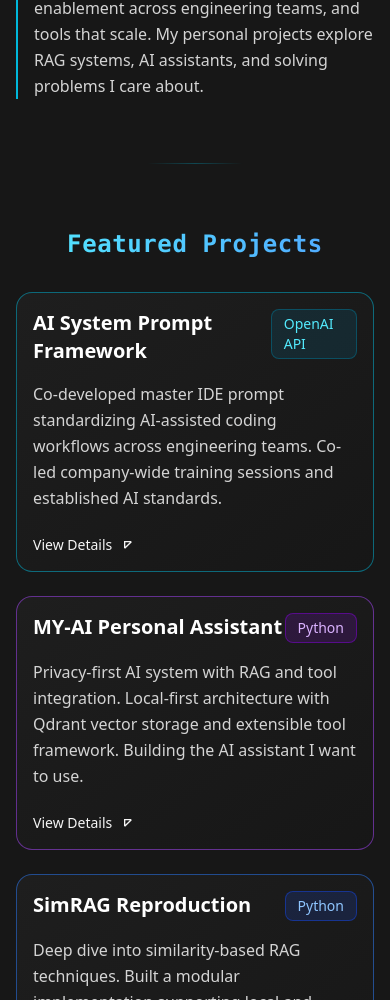
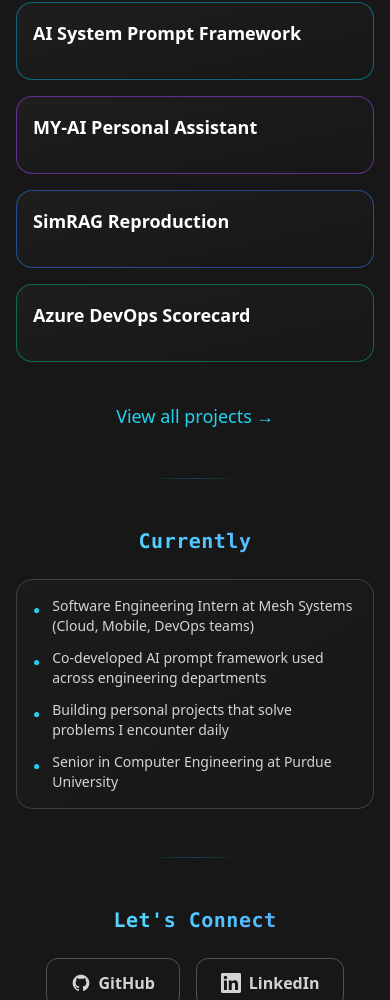
Before and after one commit to tharpep/portfolio, a Next.js app: page / in a window 390 px wide. Shown: the part 1000-2000 px from the top of the page. Built offline with nearby package versions, Linux system fonts and the light colour scheme.

Commit message:
home page mobile improvements

```diff
--- a/src/app/page.tsx
+++ b/src/app/page.tsx
@@ -61,15 +61,15 @@ export default function Home() {
       </section>
 
       {/* Subtle Divider */}
-      <div id="divider" className="w-24 h-px bg-gradient-to-r from-transparent via-cyan-500/30 to-transparent mx-auto mb-16 scroll-mt-20"></div>
+      <div id="divider" className="w-24 h-px bg-gradient-to-r from-transparent via-cyan-500/30 to-transparent mx-auto mb-12 md:mb-16 scroll-mt-20"></div>
 
       {/* Main Content Section */}
       <div id="content" className="relative px-4 sm:px-8 md:px-16 lg:px-32 pb-16">
 
       {/* ─────────── Brief Story ─────────── */}
       <ScrollFadeIn>
-        <section className="text-center mb-16 max-w-4xl mx-auto">
-          <p className="text-base sm:text-lg text-neutral-300 leading-relaxed border-l-2 border-cyan-500 pl-4 sm:pl-6 text-left">
+        <section className="text-center mb-12 md:mb-16 max-w-4xl mx-auto">
+          <p className="hidden md:block text-base sm:text-lg text-neutral-300 leading-relaxed border-l-2 border-cyan-500 pl-4 sm:pl-6 text-left">
             I build full-stack applications and integrate AI into production environments.
             In industry, I&apos;ve worked on cloud automation, AI enablement across engineering
             teams, and tools that scale. My personal projects explore RAG systems, AI assistants,
@@ -79,15 +79,15 @@ export default function Home() {
       </ScrollFadeIn>
 
       {/* Subtle Divider */}
-      <div className="w-24 h-px bg-gradient-to-r from-transparent via-cyan-500/30 to-transparent mx-auto mb-16"></div>
+      <div className="w-24 h-px bg-gradient-to-r from-transparent via-cyan-500/30 to-transparent mx-auto mb-12 md:mb-16"></div>
 
       {/* ─────────── Featured Projects ─────────── */}
       <ScrollFadeIn delay={100}>
-        <section className="mb-16">
-        <h2 className="text-2xl sm:text-3xl md:text-4xl font-bold font-mono tracking-wide text-transparent bg-clip-text bg-gradient-to-r from-cyan-300 to-blue-400 mb-8 text-center">
+        <section className="mb-12 md:mb-16">
+        <h2 className="text-xl sm:text-2xl md:text-4xl font-bold font-mono tracking-wide text-transparent bg-clip-text bg-gradient-to-r from-cyan-300 to-blue-400 mb-6 md:mb-8 text-center">
           Featured Projects
         </h2>
-        <div className="grid gap-6 md:grid-cols-2 max-w-6xl mx-auto will-change-transform">
+        <div className="grid gap-4 md:gap-6 md:grid-cols-2 max-w-6xl mx-auto will-change-transform">
           <FeaturedProjectCard
             title="AI System Prompt Framework"
             href="/projects/ai-system-prompt"
@@ -130,17 +130,17 @@ export default function Home() {
       </ScrollFadeIn>
 
       {/* Subtle Divider */}
-      <div className="w-24 h-px bg-gradient-to-r from-transparent via-cyan-500/30 to-transparent mx-auto mb-16"></div>
+      <div className="w-24 h-px bg-gradient-to-r from-transparent via-cyan-500/30 to-transparent mx-auto mb-12 md:mb-16"></div>
 
       {/* ─────────── Current Work ─────────── */}
       <ScrollFadeIn delay={200}>
-        <section className="mb-16">
-        <h2 className="text-2xl sm:text-3xl md:text-4xl font-bold font-mono tracking-wide text-transparent bg-clip-text bg-gradient-to-r from-cyan-300 to-blue-400 mb-8 text-center">
+        <section className="mb-12 md:mb-16">
+        <h2 className="text-xl sm:text-2xl md:text-4xl font-bold font-mono tracking-wide text-transparent bg-clip-text bg-gradient-to-r from-cyan-300 to-blue-400 mb-6 md:mb-8 text-center">
           Currently
         </h2>
         <div className="max-w-3xl mx-auto">
-          <div className="rounded-2xl border border-neutral-700 bg-gradient-to-br from-neutral-800/30 to-neutral-900/30 p-4 sm:p-6 md:p-8">
-            <ul className="space-y-4 text-neutral-300 text-lg">
+          <div className="rounded-2xl border border-neutral-700 bg-gradient-to-br from-neutral-800/30 to-neutral-900/30 p-4 md:p-6">
+            <ul className="space-y-3 md:space-y-4 text-neutral-300 text-sm md:text-lg">
               <li className="flex items-start gap-3">
                 <span className="text-cyan-400 mt-1.5 text-xs">●</span>
                 <span>Software Engineering Intern at Mesh Systems (Cloud, Mobile, DevOps teams)</span>
@@ -164,16 +164,16 @@ export default function Home() {
       </ScrollFadeIn>
 
       {/* Subtle Divider */}
-      <div className="w-24 h-px bg-gradient-to-r from-transparent via-cyan-500/30 to-transparent mx-auto mb-16"></div>
+      <div className="w-24 h-px bg-gradient-to-r from-transparent via-cyan-500/30 to-transparent mx-auto mb-12 md:mb-16"></div>
 
       {/* ─────────── Let's Connect ─────────── */}
       <ScrollFadeIn delay={300}>
-        <section className="mb-16">
-        <h2 className="text-2xl sm:text-3xl md:text-4xl font-bold font-mono tracking-wide text-transparent bg-clip-text bg-gradient-to-r from-cyan-300 to-blue-400 mb-8 text-center">
+        <section className="mb-12 md:mb-16">
+        <h2 className="text-xl sm:text-2xl md:text-4xl font-bold font-mono tracking-wide text-transparent bg-clip-text bg-gradient-to-r from-cyan-300 to-blue-400 mb-6 md:mb-8 text-center">
           Let&apos;s Connect
         </h2>
         <div className="max-w-3xl mx-auto text-center">
-          <p className="text-base sm:text-lg text-neutral-300 leading-relaxed mb-8">
+          <p className="hidden md:block text-base sm:text-lg text-neutral-300 leading-relaxed mb-8">
             I&apos;m looking for full-time software engineering roles and enjoy talking about AI, cloud systems, or interesting technical problems.
           </p>
           <div className="flex flex-wrap gap-4 justify-center">
@@ -265,20 +265,20 @@ function FeaturedProjectCard({
   return (
     <Link
       href={href}
-      className={`group block rounded-2xl border bg-gradient-to-br from-neutral-800/50 to-neutral-900/50 p-4 sm:p-6 md:p-8 hover:shadow-xl hover:-translate-y-1 hover:scale-[1.02] transition-all duration-300 ${accentClasses[accent]}`}
+      className={`group block rounded-2xl border bg-gradient-to-br from-neutral-800/50 to-neutral-900/50 p-4 md:p-6 hover:shadow-xl hover:-translate-y-1 hover:scale-[1.02] transition-all duration-300 ${accentClasses[accent]}`}
     >
       <div className="flex justify-between items-start mb-4">
-        <h3 className={`font-bold text-xl text-white transition-colors ${textClasses[accent]}`}>
+        <h3 className={`font-bold text-lg md:text-xl text-white transition-colors ${textClasses[accent]}`}>
           {title}
         </h3>
-        <span className={`px-3 py-1 text-sm font-medium rounded-lg border ${tagClasses[accent]}`}>
+        <span className={`hidden md:block px-3 py-1 text-sm font-medium rounded-lg border ${tagClasses[accent]}`}>
           {tech}
         </span>
       </div>
-      <p className="text-neutral-300 leading-relaxed mb-6">
+      <p className="hidden md:block text-neutral-300 leading-relaxed mb-6">
         {desc}
       </p>
-      <div className={`flex items-center text-sm font-medium transition-colors ${textClasses[accent]} group-hover:translate-x-1 transition-transform`}>
+      <div className={`hidden md:flex items-center text-sm font-medium transition-colors ${textClasses[accent]} group-hover:translate-x-1 transition-transform`}>
         View Details
         <svg className="w-4 h-4 ml-2" fill="none" stroke="currentColor" strokeWidth="2" viewBox="0 0 24 24">
           <path d="M7 17l10-10M17 7H7v10"/>
```
